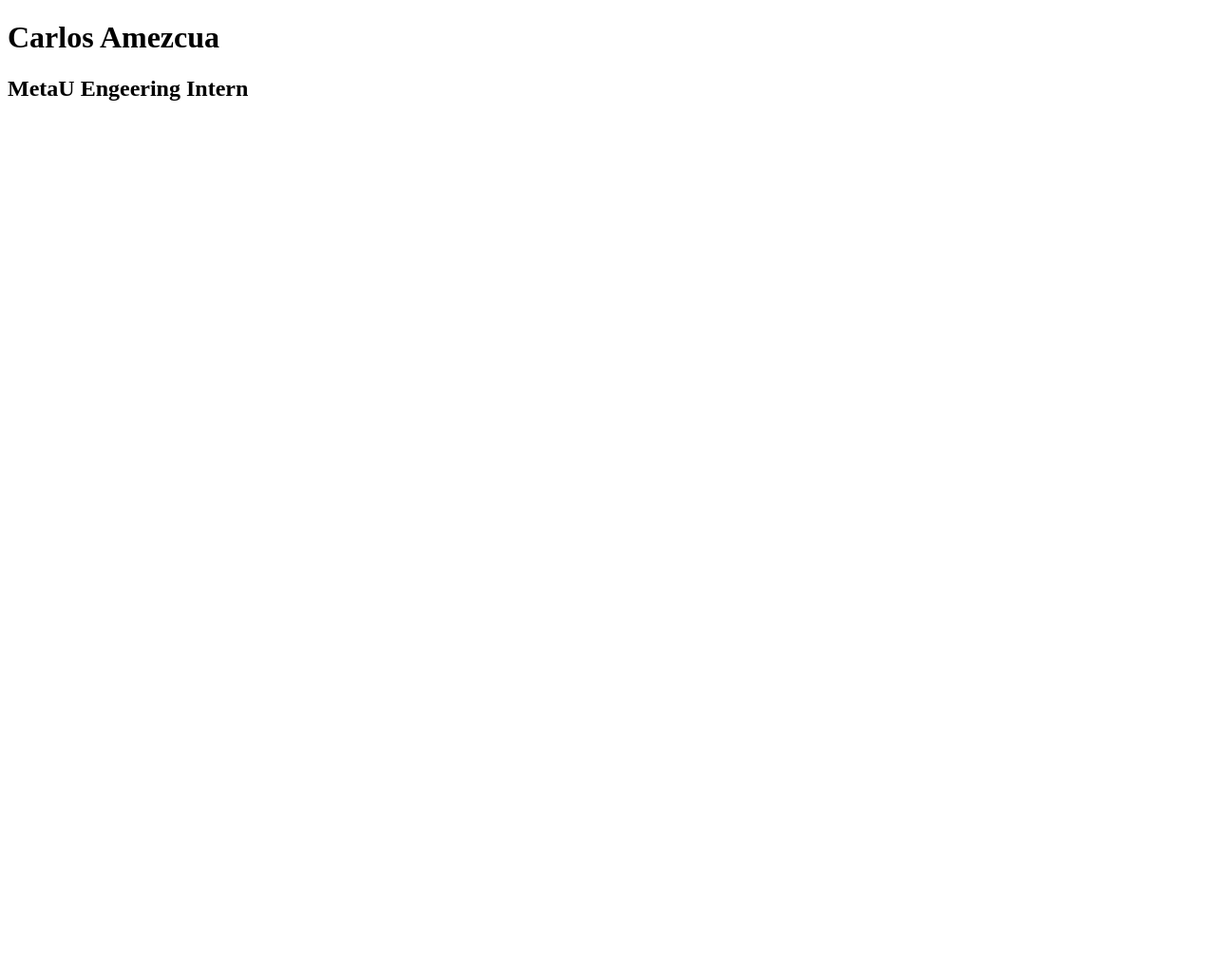
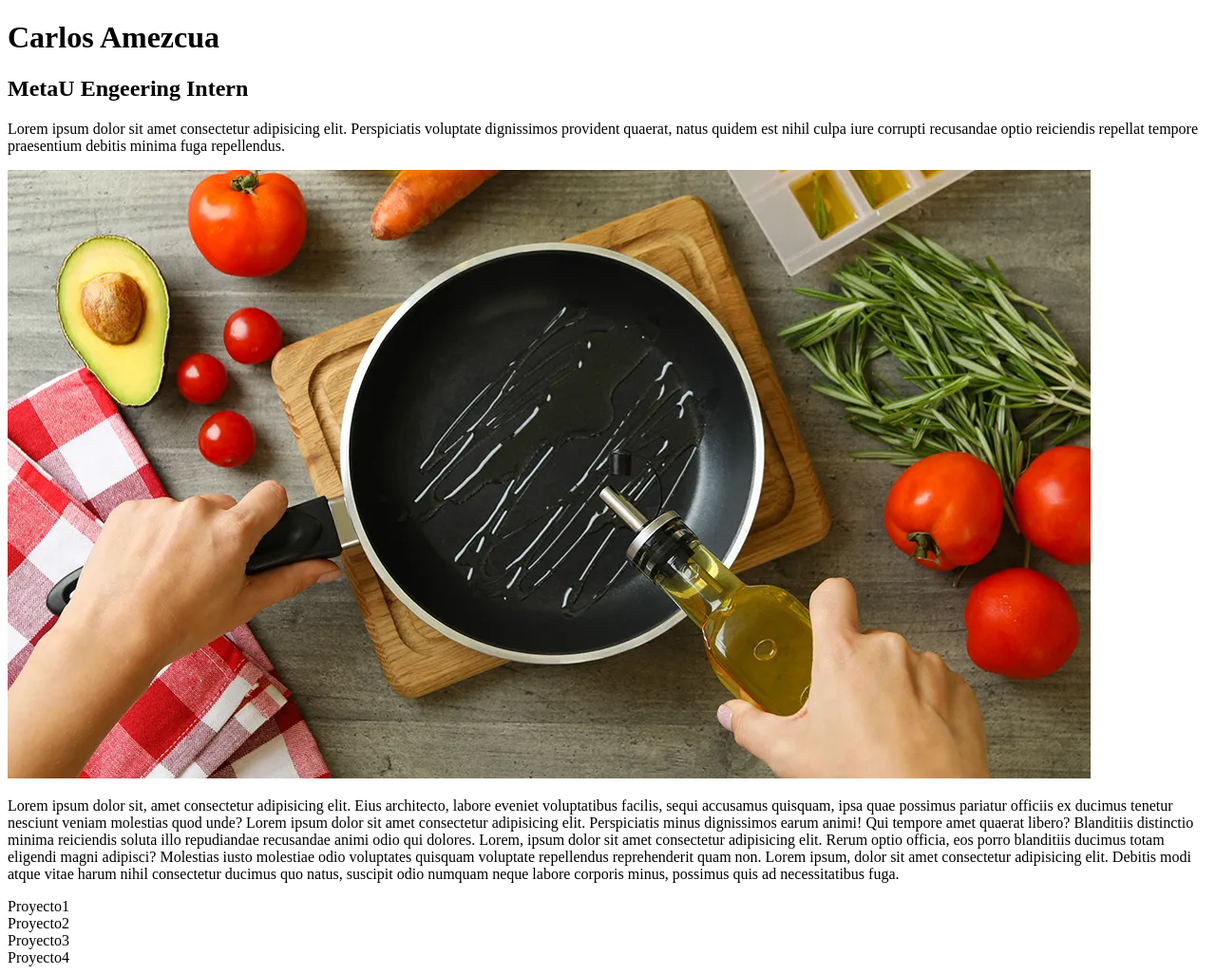
Before and after one commit to maikyh/cdamezcua-personal-website, a plain HTML site: page index.html in a window 1280 px wide. Shown: the whole page at 95% size. Before the commit the page ends 800 px from the top, so only its background shows below. Drawn offline with Linux system fonts and the light colour scheme.

Commit message:
Last Modifications

```diff
--- a/index.html
+++ b/index.html
@@ -10,13 +10,22 @@
 <body>
 
     <div>
-
         <h1>Carlos Amezcua</h1>
         <h2>MetaU Engeering Intern</h2>
+        <p>Lorem ipsum dolor sit amet consectetur adipisicing elit. Perspiciatis voluptate dignissimos provident quaerat, natus quidem est nihil culpa iure corrupti recusandae optio reiciendis repellat tempore praesentium debitis minima fuga repellendus.</p>
+    </div>
 
+    <div>
+        <img src="cocinar.webp" alt="Cocinando">
+        <p>Lorem ipsum dolor sit, amet consectetur adipisicing elit. Eius architecto, labore eveniet voluptatibus facilis, sequi accusamus quisquam, ipsa quae possimus pariatur officiis ex ducimus tenetur nesciunt veniam molestias quod unde? Lorem ipsum dolor sit amet consectetur adipisicing elit. Perspiciatis minus dignissimos earum animi! Qui tempore amet quaerat libero? Blanditiis distinctio minima reiciendis soluta illo repudiandae recusandae animi odio qui dolores. Lorem, ipsum dolor sit amet consectetur adipisicing elit. Rerum optio officia, eos porro blanditiis ducimus totam eligendi magni adipisci? Molestias iusto molestiae odio voluptates quisquam voluptate repellendus reprehenderit quam non. Lorem ipsum, dolor sit amet consectetur adipisicing elit. Debitis modi atque vitae harum nihil consectetur ducimus quo natus, suscipit odio numquam neque labore corporis minus, possimus quis ad necessitatibus fuga.</p>
     </div>
-    <div></div>
-    <div></div>
+
+    <div>
+        <div>Proyecto1</div>
+        <div>Proyecto2</div>
+        <div>Proyecto3</div>
+        <div>Proyecto4</div>
+    </div>
 
     <script src="script.js"></script>
 </body>
```
Also changed, not shown: cocinar.webp (added), 1 other file.
